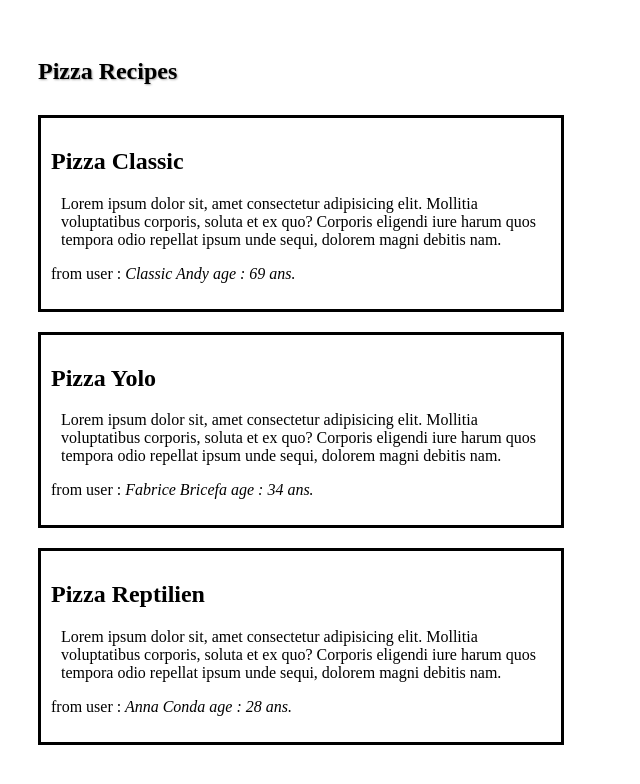
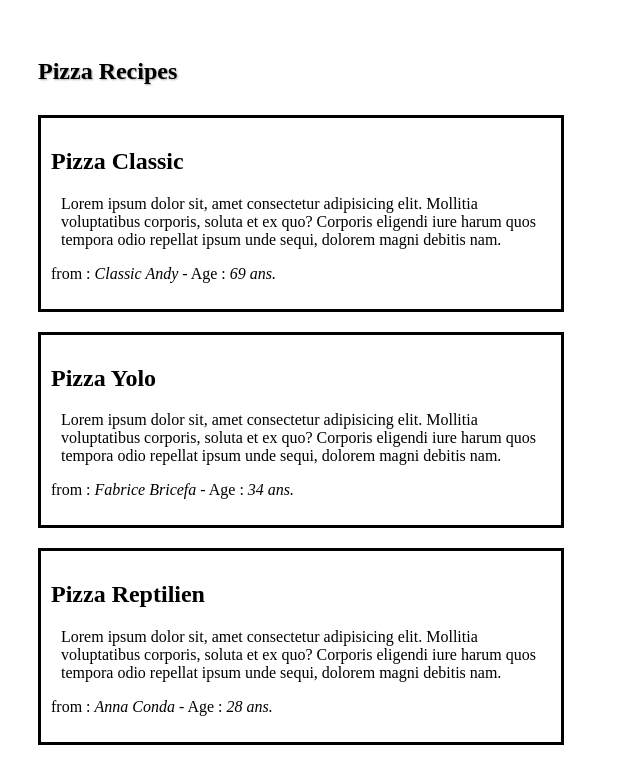
Before and after one commit to Balidriss/Your-Pizza-Recipes---PHP-training, a PHP site: page / in a window 1280 px wide. Shown: the top 784 px of the page, without its empty margins (0-640 px from the left). Run offline with PHP 8.4, Linux system fonts and the light colour scheme.

Commit message:
formating

```diff
--- a/index.php
+++ b/index.php
@@ -110,9 +110,9 @@ function authorInfo(string $email, array $users): array
                     <?php echo $item['content']; ?>
                 </p>
 
-                <p>from user :<em>
-                        <?php echo authorInfo($item['author'], $users)['full_name'] . ' age : ' . authorInfo($item['author'], $users)['age'] . ' ans.'; ?>
-                    </em></p>
+                <p>from :
+                    <em> <?php echo authorInfo($item['author'], $users)['full_name']; ?> </em> - Age : <em><?php echo authorInfo($item['author'], $users)['age']; ?> ans.</em>
+                </p>
             </article>
 
         <?php endforeach; ?>
```
